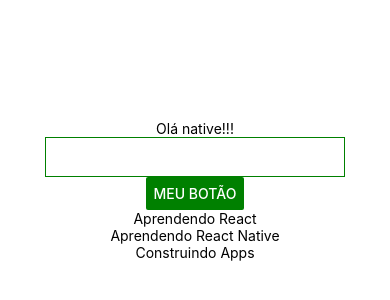
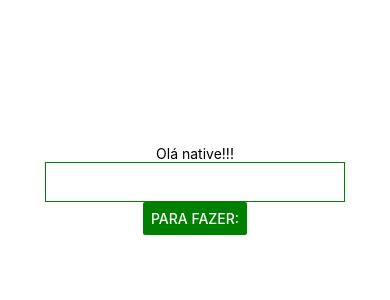
Before and after one commit to toticavalcanti/react-native-task-annotations, a React Native app: screen / in a window 390 px wide. Shown: the part 232-532 px from the top of the page. Built offline with nearby package versions, Linux system fonts and the light colour scheme.

Commit message:
add onChange in TextInput

```diff
--- a/App.js
+++ b/App.js
@@ -3,11 +3,14 @@
 
 class App extends React.Component{
   state = {
-    text: "Essa é a mensagem na tela",
-    todo: ["Aprendendo React", "Aprendendo React Native", "Construindo Apps"]
+    text: "",
+    todo: []
   }
   addTodo = () => {
-    this.setState({todo: this.state.text})
+    let newTodo = this.state.text;
+    let arr = this.state.todo;
+    arr.push(newTodo);
+    this.setState({todo: arr, text: ""});
   }
 
   renderTodos = () => {
@@ -25,9 +28,10 @@
       <TextInput
         style = {style.inputStyle}
         onChangeText = {(text) => this.setState({text})}
+        value = {this.state.text}
       />
       <Button
-        title = "Meu botão"
+        title = "Para fazer:"
         color = "green"
         onPress = {this.addTodo}
       />
```
